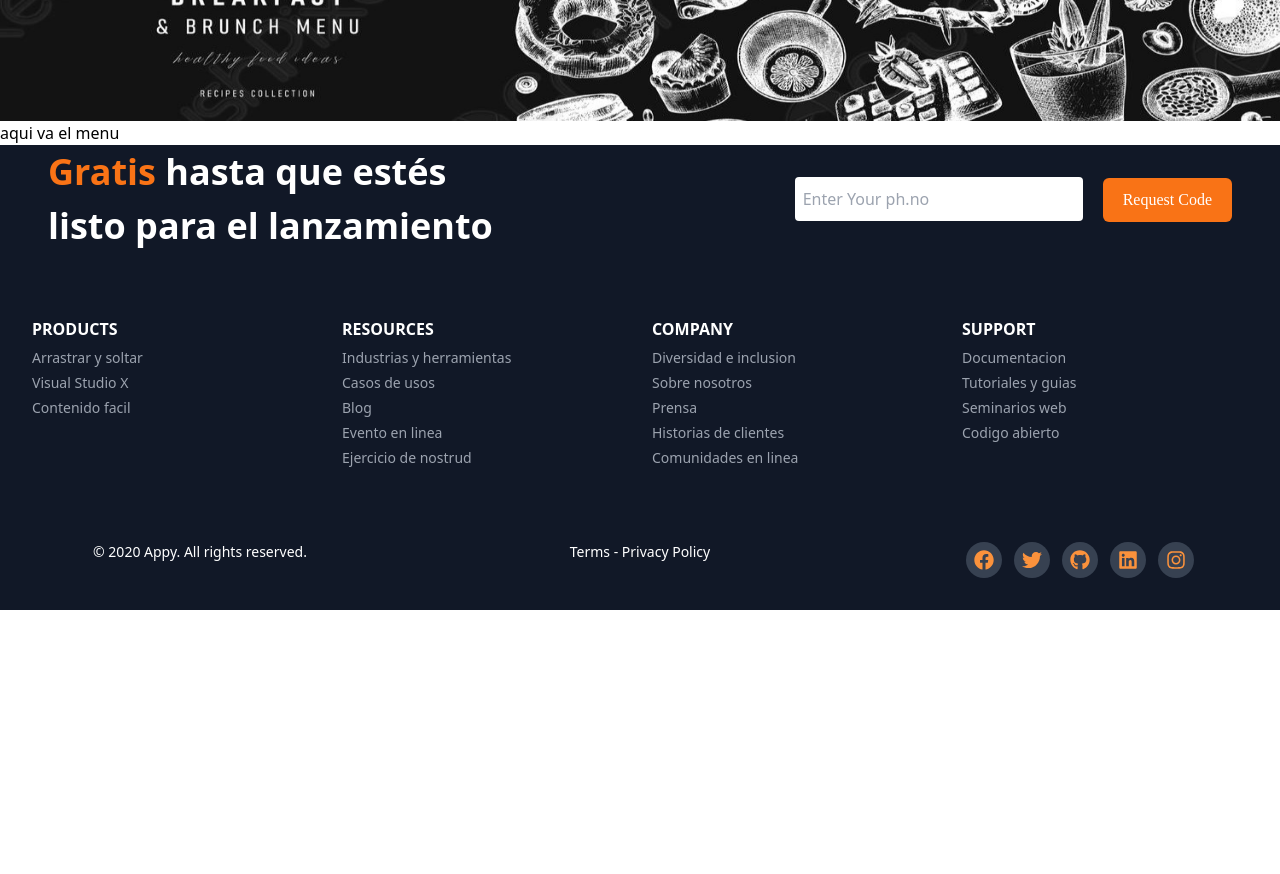
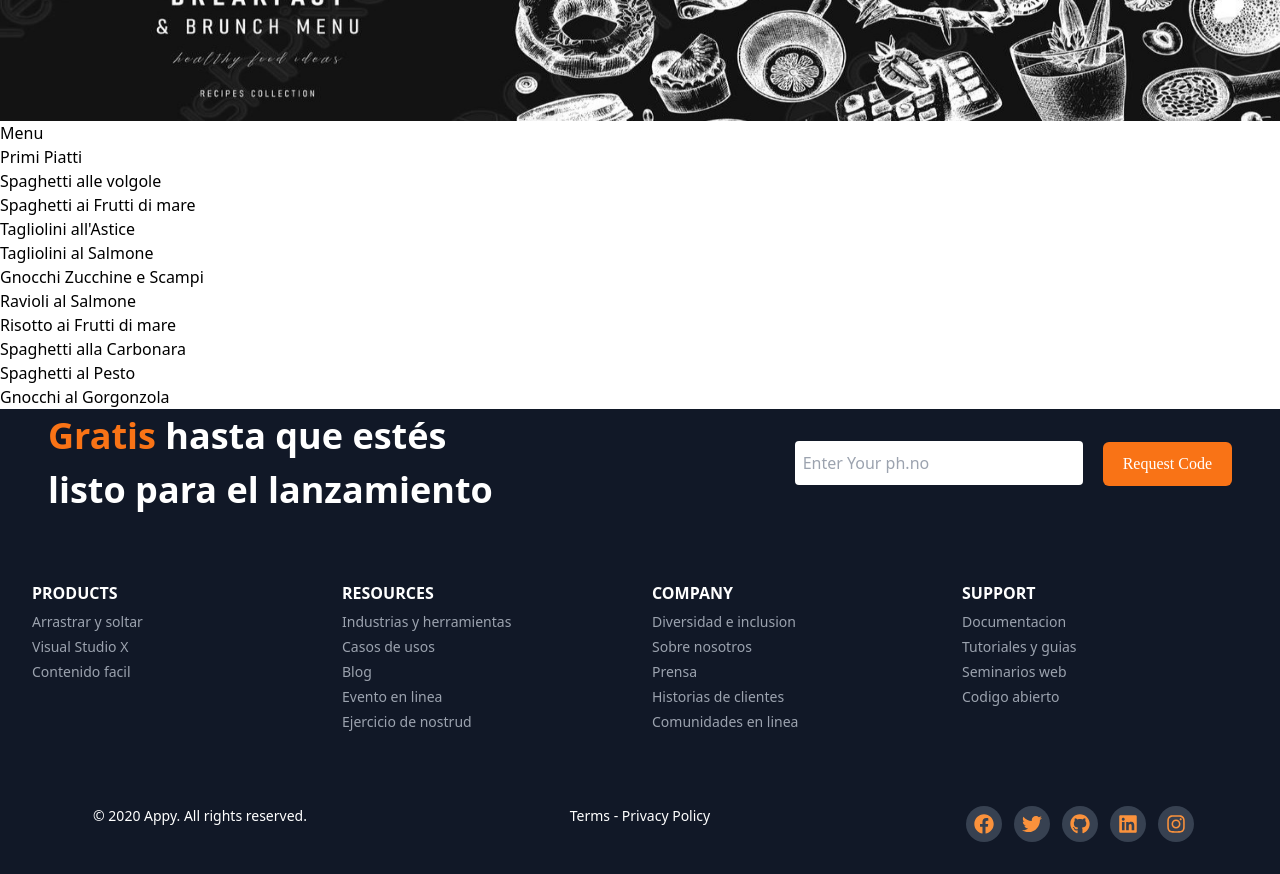
Before and after one commit to francmauric/pizzeria, a Next.js app: page /Ristorante in a window 1280 px wide. Shown: the part 940-1814 px from the top of the page. Before the commit the page ends 1550 px from the top, so only its background shows below. Built offline with nearby package versions, Linux system fonts and the light colour scheme.

Commit message:
empezando con el primi piatti de la seccion ristorante

```diff
--- a/pages/Ristorante.tsx
+++ b/pages/Ristorante.tsx
@@ -25,7 +25,23 @@ export default function ristorante() {
             </div>
             <main>
                 <div>
-                    <h1>aqui va el menu</h1>
+                    <h1>Menu</h1>
+                    <div>
+                        <h2>Primi Piatti</h2>
+                        <ol>
+                            <li>Spaghetti alle volgole</li>
+                            <li>Spaghetti ai Frutti di mare</li>
+                            <li>Tagliolini all'Astice</li>
+                            <li>Tagliolini al Salmone</li>
+                            <li>Gnocchi Zucchine e Scampi</li>
+                            <li>Ravioli al Salmone</li>
+                            <li>Risotto ai Frutti di mare</li>
+                            <li>Spaghetti alla Carbonara</li>
+                            <li>Spaghetti al Pesto</li>
+                            <li>Gnocchi al Gorgonzola</li>
+
+                        </ol>
+                    </div>
                 </div>
             </main>
             <Footer />
```
